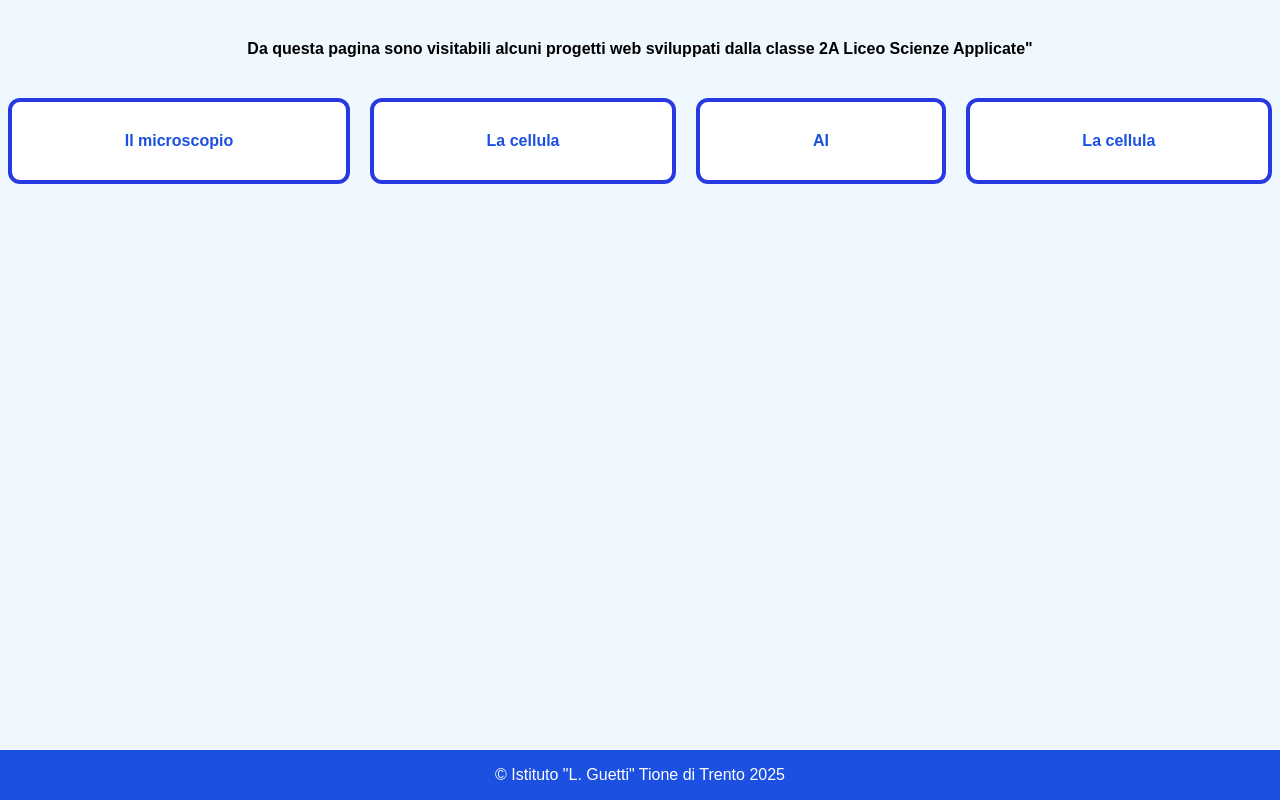
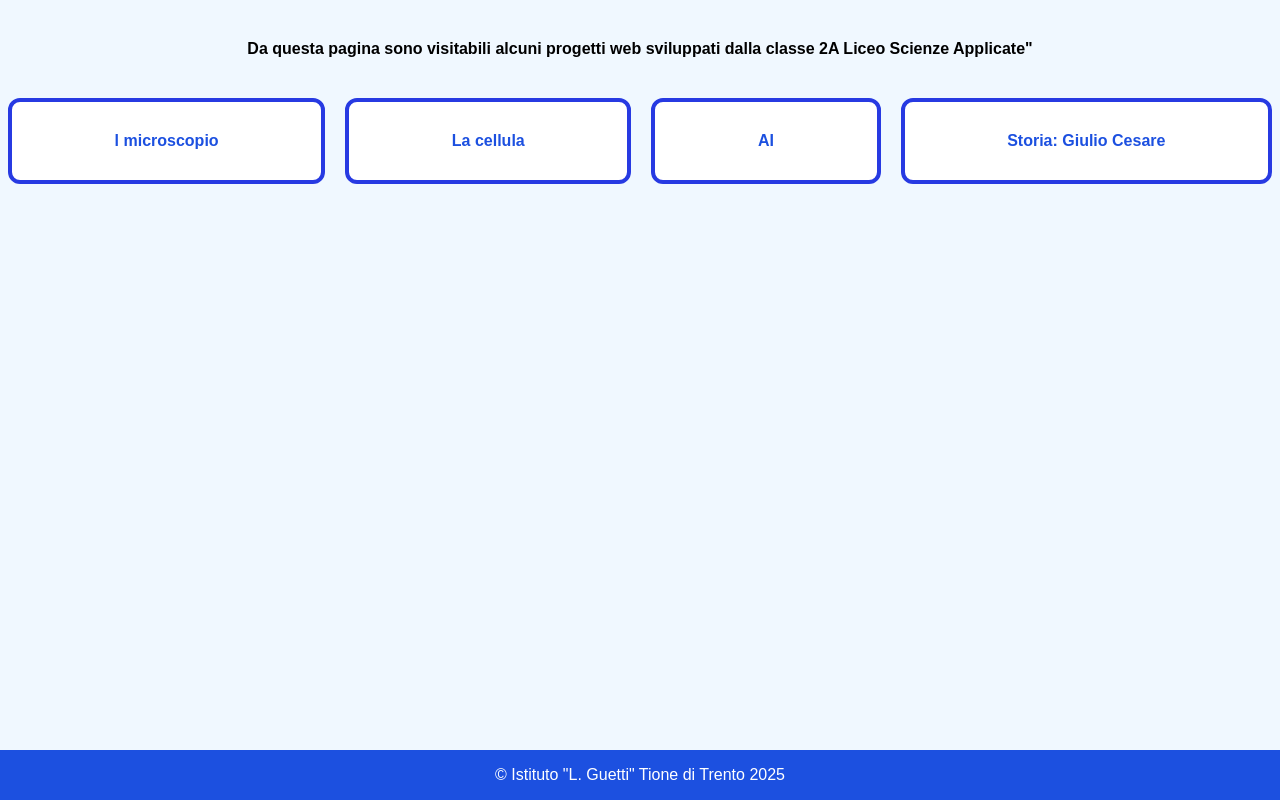
Before and after one commit to pberlanda/progetti_web_2apb, a plain HTML site: page index.html in a window 1280 px wide. Drawn offline with Linux system fonts and the light colour scheme.

Commit message:
Aggiunto sito storia

```diff
--- a/index.html
+++ b/index.html
@@ -63,10 +63,10 @@
   </div>
 
   <div class="container">
-    <div class="item"><a href="/2apb/pbertolini" target="_blank">Il microscopio</a></div>
+    <div class="item"><a href="/2apb/pbertolini" target="_blank">l microscopio</a></div>
     <div class="item"><a href="/2apb/arizzardi" target="_blank">La cellula</a></div>
     <div class="item"><a href="/2apb/sbertoglio" target="_blank">AI</a></div>
-    <div class="item"><a href="/2apb/vmosna" target="_blank">La cellula</a></div>
+    <div class="item"><a href="/2apb/mlorenzoni" target="_blank">Storia: Giulio Cesare</a></div>
   </div>
   <div class="footer"><p>&copy Istituto "L. Guetti" Tione di Trento 2025</p></div>
 </body>
```
